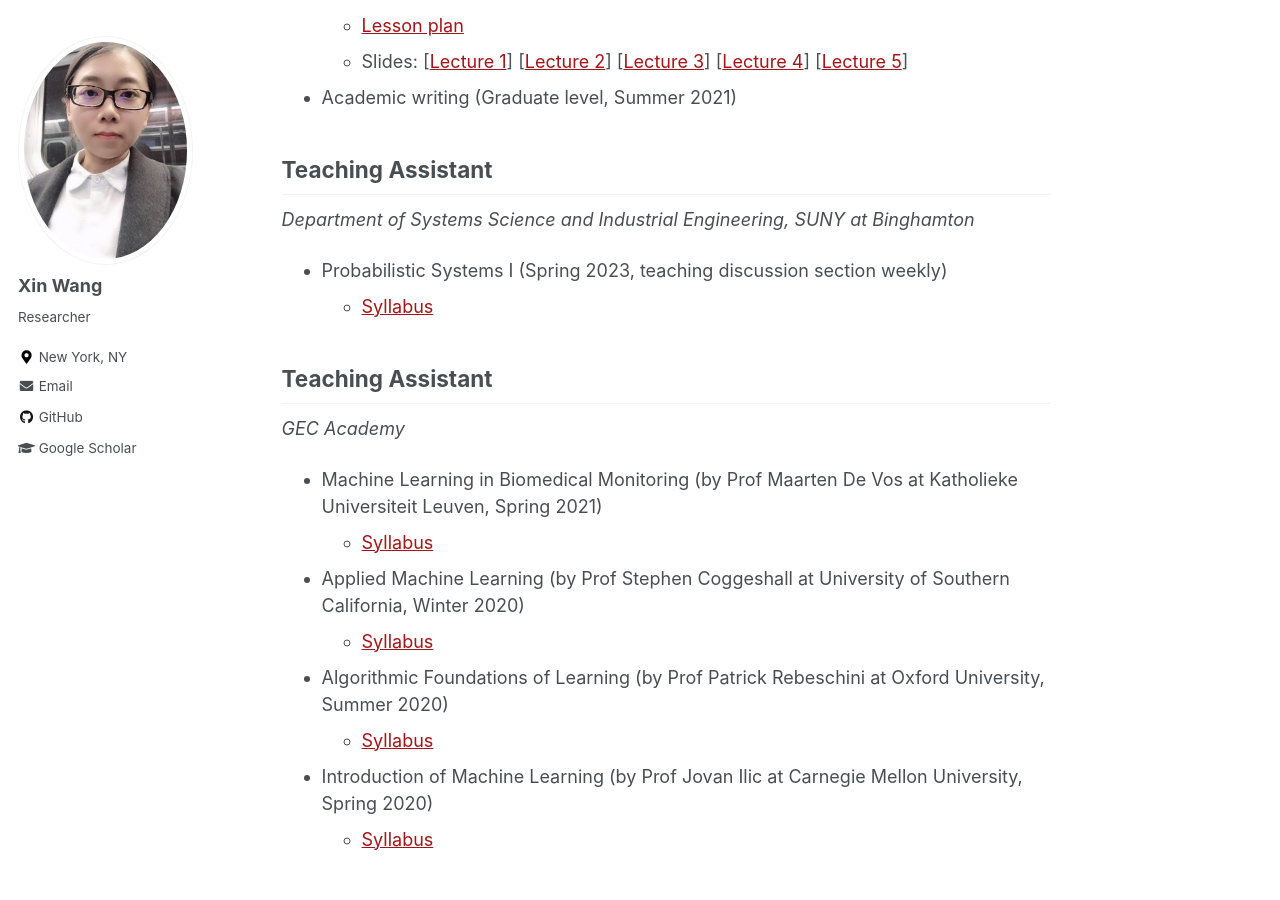
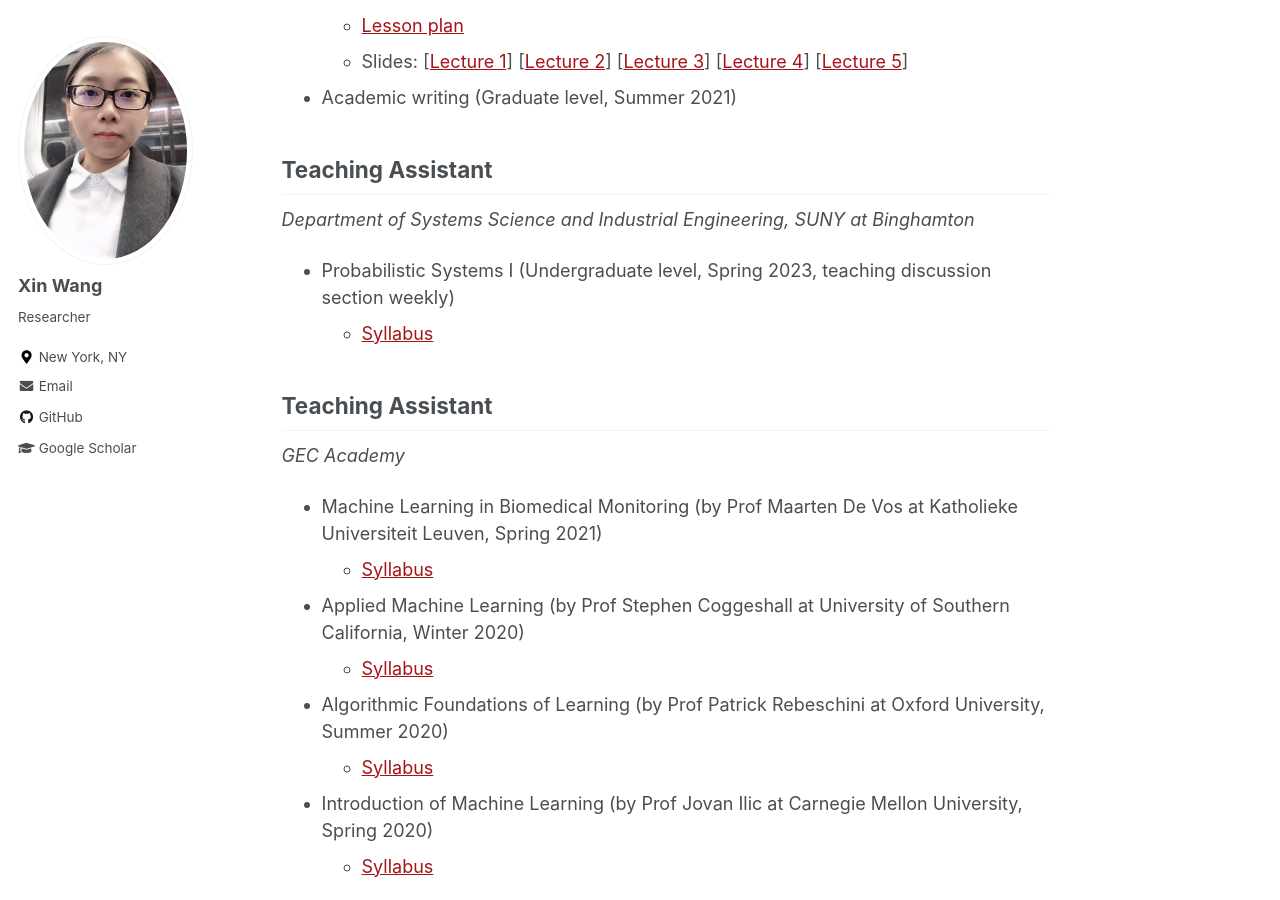
Before and after one commit to xin-wang-kr/xin-wang-kr.github.io, a Jekyll site: the page built from _pages/teaching.md, in a window 1280 px wide and 900 px high, scrolled down 674 px. Built offline with Jekyll 4.4.1, drawn with Linux system fonts in a browser that asks for light colours.

Commit message:
Update teaching.md

```diff
--- a/_pages/teaching.md
+++ b/_pages/teaching.md
@@ -20,7 +20,7 @@ title: "Teaching"
 
 ## Teaching Assistant
 *Department of Systems Science and Industrial Engineering, SUNY at Binghamton*
-- Probabilistic Systems I (Spring 2023, teaching discussion section weekly)
+- Probabilistic Systems I (Undergraduate level, Spring 2023, teaching discussion section weekly)
     - [Syllabus](/files/pdf/teaching/Prob-Syllabus.pdf)
 
 ## Teaching Assistant
```
